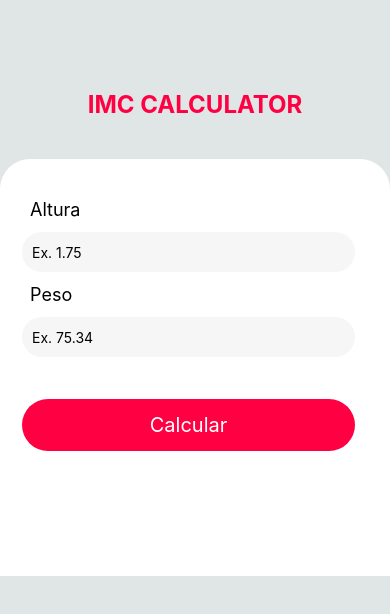
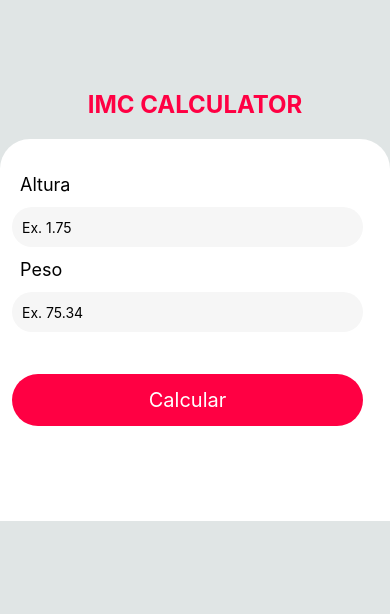
Before and after one commit to ederbiason/imc-calculator, a React Native app in the folder my-project/: screen / in a window 390 px wide. Shown: the top 614 px of the page. Built offline with nearby package versions, Linux system fonts and the light colour scheme.

Commit message:
keyboard & pressable

```diff
--- a/my-project/src/components/Form/ResultImc/index.js
+++ b/my-project/src/components/Form/ResultImc/index.js
@@ -16,7 +16,7 @@
                 {/* Se o props.resultImc for igual a nulo, então retorna o touchable*/}
                 {props.resultImc != null ?
                 <TouchableOpacity
-                    onPress={onShare()}
+                    onPress={onShare}
                     style={styles.shared}
                 >
                     <Text style={styles.sharedText}>Share</Text>
--- a/my-project/src/components/Form/index.js
+++ b/my-project/src/components/Form/index.js
@@ -1,5 +1,7 @@
 import React, { useState } from "react"
 import {
+    Keyboard,
+    Pressable,
     Vibration,
     TextInput,
     View,
@@ -18,7 +20,8 @@
 const [errorMessage, setErrorMessage] = useState(null)
 
 function imcCalculator(){
-    return setImc((weight/(height*height)).toFixed(2))
+    let heightFormat = height.replace(',',".")
+    return setImc((weight/(heightFormat*heightFormat)).toFixed(2))
 }
 
 function verificationImc() {
@@ -47,7 +50,7 @@
 }
 
     return(
-        <View style={styles.formContext}>
+        <Pressable onPress={Keyboard.dismiss} style={styles.formContext}>
             <View style={styles.form}>
 
                 <Text style={styles.formLabel}>Altura</Text>
@@ -81,6 +84,6 @@
 
             </View>
             <ResultImc messageResultImc={messageImc} resultImc={imc}/>
-        </View>
+        </Pressable>
     );
 }
--- a/my-project/src/components/Form/style.js
+++ b/my-project/src/components/Form/style.js
@@ -2,20 +2,23 @@
 
 const styles = StyleSheet.create({
  formContext: {
-  width:'100%',
-  height:'100%',
+  width:"100%",
+  height:"100%",
+  justifyContent:"space-around",
   bottom:0,
   backgroundColor:'#ffffff',
+  marginTop:30,
   alignItems:'center',
   borderTopLeftRadius:30,
   borderTopRightRadius:30,
-  marginTop:30,
+  paddingTop:15,
+  marginTop:10,
  },
  form: {
   width:'100%',
   height:'auto',
-  marginTop:30,
-  padding:10,
+  marginTop:10,
+  paddingTop:10,
  },
  formLabel: {
   color:'#000000',
```
